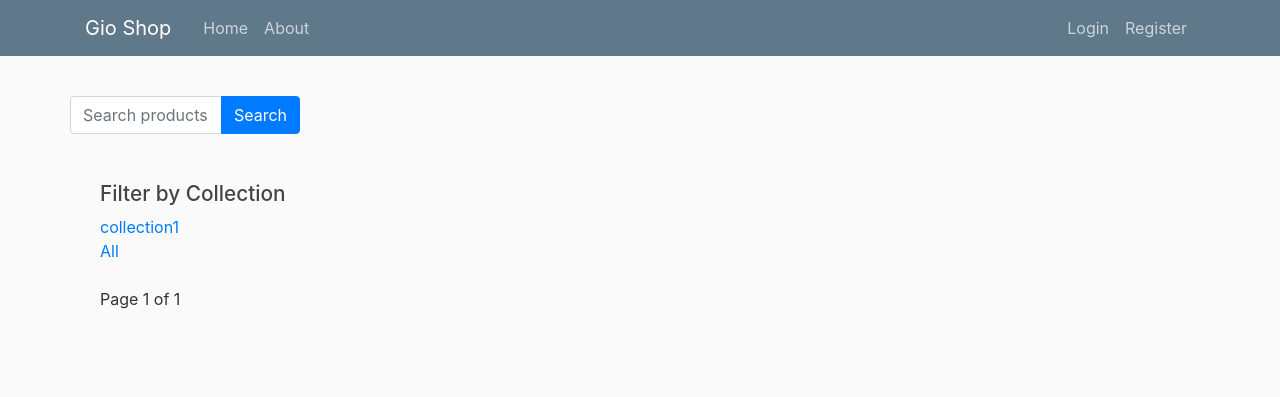
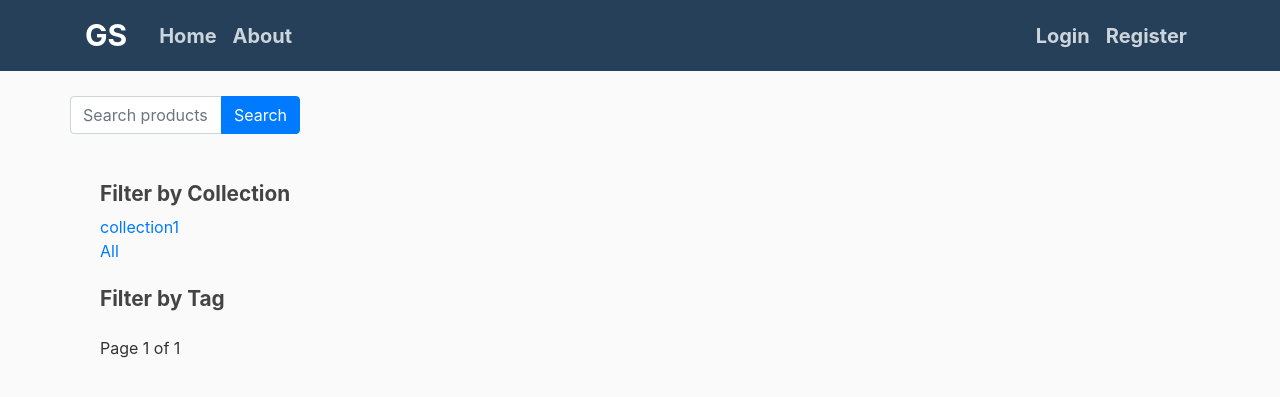
Before and after one commit to GiolenaK/ITC4214_FinalProject, a Django app: page / in a window 1280 px wide. Shown: the top 397 px of the page. Run offline with Django 4.2, Linux system fonts and the light colour scheme; data comes from the database, SQL or seed files in the repository; data that the repository does not hold is empty; some libraries are stand-ins or nearby versions.

Commit message:
improvements on ui, added tag categorization

```diff
--- a/store/static/store/main.css
+++ b/store/static/store/main.css
@@ -6,6 +6,7 @@ body {
 
 h1, h2, h3, h4, h5, h6 {
   color: #444444;
+  font-weight: bold;
 }
 
 h3 {
@@ -17,11 +18,13 @@ ul {
 }
 
 .bg-steel {
-  background-color: #5f788a;
+  background-color: #26405a;
 }
 
 .site-header .navbar-nav .nav-link {
   color: #cbd5db;
+  font-size: 20px;
+  font-weight: bold;
 }
 
 .site-header .navbar-nav .nav-link:hover {
@@ -32,6 +35,11 @@ ul {
   font-weight: 500;
 }
 
+.navbar-brand{
+  font-weight: bold;
+  font-size: 30px;
+}
+
 .content-section {
   background: #ffffff;
   padding: 10px 20px;
@@ -86,5 +59,5 @@ a.article-title:hover {
 }
 
 .pagination{
-  size:40%;!important;
+  size:40px;!important;
 }
--- a/store/templates/store/base.html
+++ b/store/templates/store/base.html
@@ -21,7 +21,7 @@
 <header class="site-header">
     <nav class="navbar navbar-expand-md navbar-dark bg-steel fixed-top">
         <div class="container">
-            <a class="navbar-brand mr-4" href="/">Gio Shop</a>
+            <a class="navbar-brand mr-4" href="/">GS</a>
             <button class="navbar-toggler" type="button" data-toggle="collapse" data-target="#navbarToggle"
                     aria-controls="navbarToggle" aria-expanded="false" aria-label="Toggle navigation">
                 <span class="navbar-toggler-icon"></span>
--- a/store/templates/store/product_list.html
+++ b/store/templates/store/product_list.html
@@ -24,8 +24,19 @@
                     </div>
                 {% endfor %}
                 <div>
+                <div>
                         <a href="?">All</a>
                     </div>
+                    <h3 class="mt-4">Filter by Tag</h3>
+                    {% for tag in tags %}
+                        <div>
+                            <a href="?tag_id={{ tag.id }}">{{ tag.label }}</a>
+                        </div>
+                    {% endfor %}
+                </div>
+
+
+
                     <div class="pagination pagination mt-4">
                 <span class="step-links">
                     {% if page.has_previous %}
--- a/store/views.py
+++ b/store/views.py
@@ -1,8 +1,11 @@
+from django.contrib.contenttypes.models import ContentType
 from django.core.paginator import Paginator
 from django.db.models import Q
 from django.http import HttpResponse
 from django.shortcuts import render
 from django.views import generic as django_generic
+
+from tags.models import Tag, TaggedItem
 from .models import Product, Collection
 
 
@@ -30,6 +33,18 @@ def product_list(request):
     if search_query:
         products = products.filter(Q(title__icontains=search_query))
 
+    tags = Tag.objects.all()
+    selected_tag = request.GET.get('tag_id')
+
+    if selected_tag:
+        content_type = ContentType.objects.get_for_model(Product)
+        tagged_item_ids = TaggedItem.objects.filter(tag_id=selected_tag, content_type=content_type).values_list(
+            'object_id', flat=True)
+        products = products.filter(id__in=tagged_item_ids)
+
+
+
+
     paginator = Paginator(products, 10)
     page_number = request.GET.get('page')
     page = paginator.get_page(page_number)
@@ -39,7 +54,9 @@ def product_list(request):
     context = {
         'page': page,
         'collections': collections,
-        'selected_collection': collection_title
+        'tags': tags,
+        'selected_collection': collection_title,
+        'selected_tag': selected_tag,
     }
     return render(request, 'store/product_list.html', context)
 
--- a/storefront/urls.py
+++ b/storefront/urls.py
@@ -26,6 +26,7 @@ admin.site.index_title = 'Admin'
 
 urlpatterns = [
     path('admin/', admin.site.urls),
+    path('store/', include('store.urls')),
     path('', include('store.urls')),
     path('register/', user_views.register, name='register'),
     path('profile/', user_views.profile, name='profile'),
```
Also changed, not shown: other parts of store/static/store/main.css (+0 -35 lines). Lines whose indentation alone changed are shown as unchanged.
